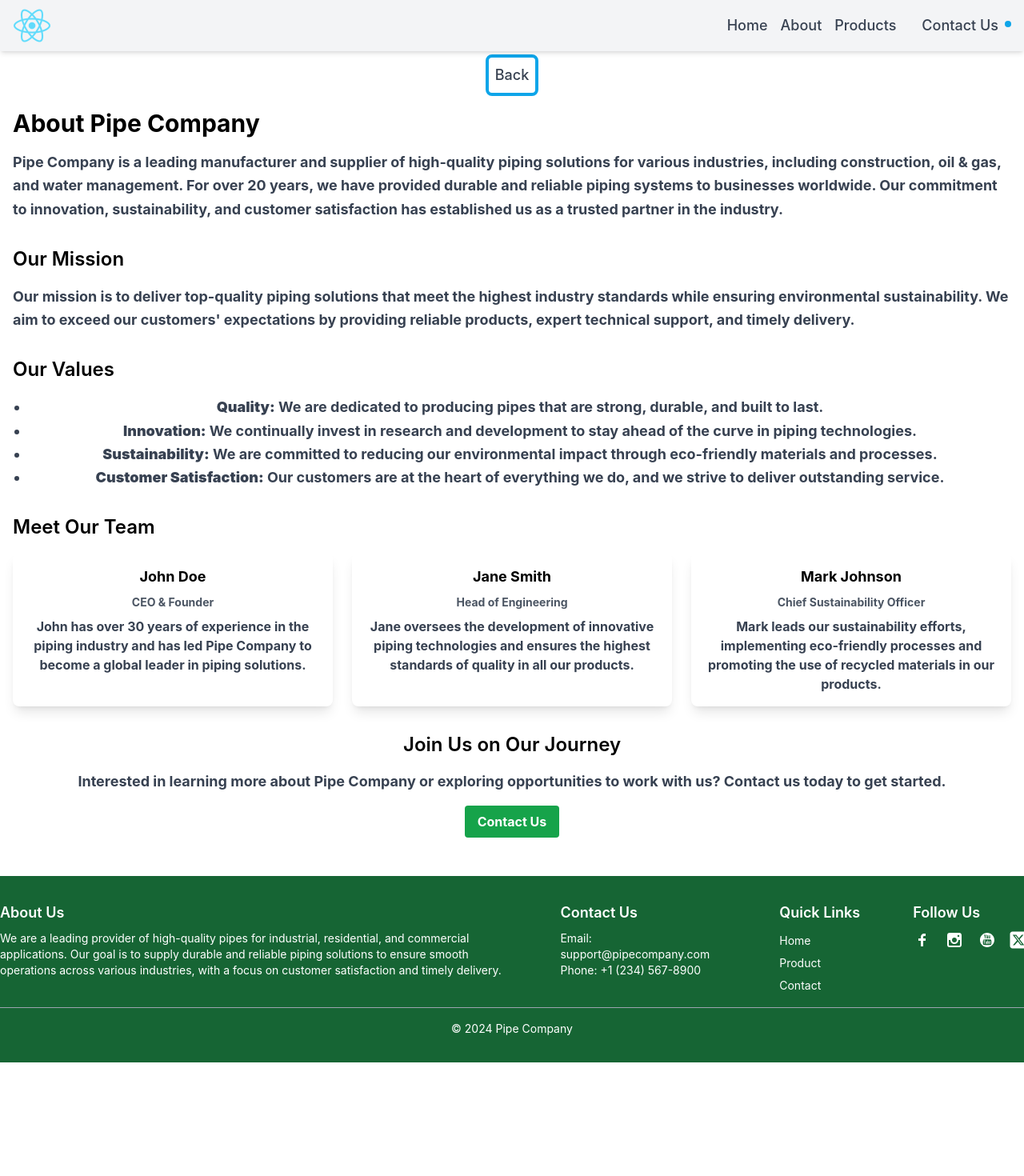
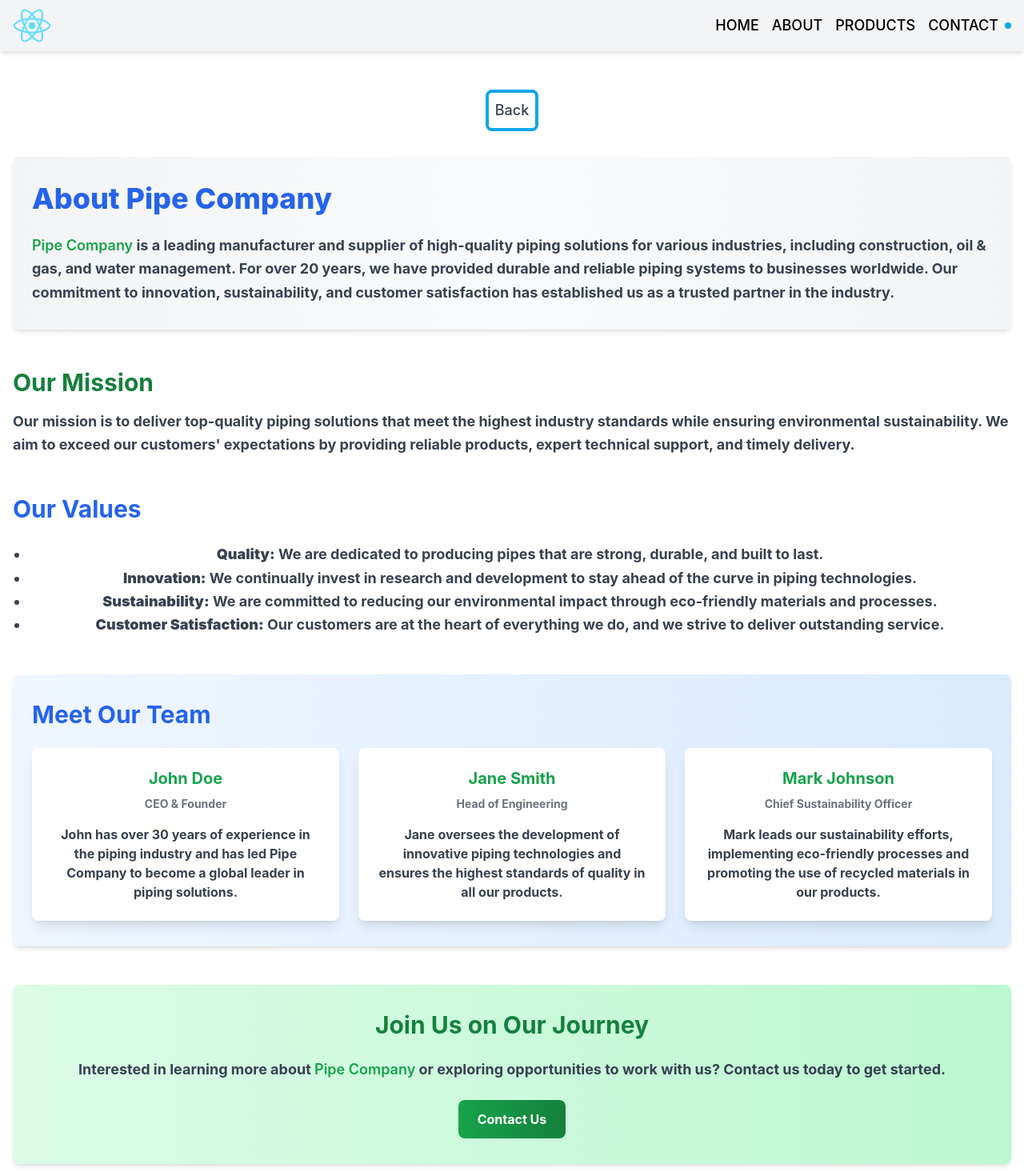
Before and after one commit to chakreshram11/company, a React (Create React App) app: page /about in a window 1280 px wide. Shown: the top 1470 px of the page at 80% size. Before the commit the page ends 1328 px from the top, so only its background shows below. Built offline with nearby package versions, Linux system fonts and the light colour scheme.

Commit message:
css is updated

```diff
--- a/src/App.js
+++ b/src/App.js
@@ -14,7 +14,7 @@ function App() {
     <Router>
       <ScrollToTop />
       <Header />
-      <div className="font-bold text-center mt-9 mb-4">
+      <div className="font-bold text-center mt-16 mb-4">
         <Routes>
           <Route path="/" element={<HomeScreen />} />
           <Route path="/about" element={<AboutScreen />} />
--- a/src/components/Footer.jsx
+++ b/src/components/Footer.jsx
@@ -39,9 +39,9 @@ export default function Footer() {
 
   return (
     <>
-      <footer className="bg-green-800 text-white py-8">
+      <footer className="bg-green-900 text-white py-8">
         <div className="container mx-auto">
-          <div className="flex flex-col md:flex-row justify-between">
+          <div className="flex flex-col md:flex-row justify-between items-center text-center md:text-left">
             <div className="md:w-6/12 mb-6 md:mb-0">
               <h6 className="text-lg font-semibold mb-2">About Us</h6>
               <p className="text-sm">
@@ -57,13 +57,14 @@ export default function Footer() {
               <h6 className="text-lg font-semibold mb-2">Quick Links</h6>
               <ul className="list-none space-y-1">
                 <li><Link to="/" className="text-sm hover:underline">Home</Link></li>
+                <li><Link to="/about" className="text-sm hover:underline">About</Link></li>
                 <li><Link to="/product" className="text-sm hover:underline">Product</Link></li>
                 <li><Link to="/contact" className="text-sm hover:underline">Contact</Link></li>
               </ul>
             </div>
             <div className="md:w-1/12 mb-6 md:mb-0 mr-8">
               <h6 className="text-lg font-semibold mb-2">Follow Us</h6>
-              <div className="flex space-x-4">
+              <div className="flex justify-center md:justify-start space-x-4">
                 <a href="https://www.facebook.com/pipecompany" target="_blank" rel="noopener noreferrer" className="text-white hover:text-blue-500">
                   <TiSocialFacebook size={24} />
                 </a>
--- a/src/components/Header.jsx
+++ b/src/components/Header.jsx
@@ -20,12 +20,18 @@ function Header() {
 
         {/* Desktop Links */}
         <div className="hidden md:flex space-x-4">
-          <Link to="/" className='text-lg font-medium text-gray-700 hover:text-blue-600 transition-colors duration-200'>Home</Link>
-          <Link to="/about" className="text-lg font-medium text-gray-700 hover:text-blue-600 transition-colors duration-200">About</Link>
-          <Link to="/product" className="text-lg font-medium text-gray-700 hover:text-blue-600 transition-colors duration-200">Products</Link>
+          <div>
+          <Link to="/" className='text-lg font-medium text-black-600 hover:text-blue-600 transition-colors duration-200'>HOME</Link>
+          </div>
+          <div>
+          <Link to="/about" className="text-lg font-medium text-black-600 hover:text-blue-600 transition-colors duration-200">ABOUT</Link>
+          </div>
+          <div>
+          <Link to="/product" className="text-lg font-medium text-black-600 hover:text-blue-600 transition-colors duration-200">PRODUCTS</Link>
+          </div>
           <div className="relative flex items-center">
-            <Link to="/contact" className="ml-4 text-lg font-medium text-gray-700 hover:text-blue-600 transition-colors duration-200 pr-2">Contact Us</Link>
-            <span className="relative inline-flex rounded-full h-2 w-2 bg-sky-500 animate-bounce"></span>
+            <Link to="/contact" className="text-lg font-medium text-black-600 hover:text-blue-600 transition-colors duration-200 pr-2">CONTACT</Link>
+            <span className="relative animate-pulse inline-flex rounded-full h-2 w-2 bg-sky-500"></span>
           </div>
         </div>
 
@@ -41,10 +47,10 @@ function Header() {
 
       {/* Mobile Links (Dropdown) */}
       <div className={`${isOpen ? "block" : "hidden"} text-center fixed top-16 left-0 w-full bg-gray-100 md:hidden z-40`}>
-        <Link to="/" className="text-lg font-medium text-gray-700 hover:text-blue-600 transition-colors duration-200 block py-2" onClick={toggleMenu}>Home</Link>
-        <Link to="/about" className="text-lg font-medium text-gray-700 hover:text-blue-600 transition-colors duration-200 block py-2" onClick={toggleMenu}>About</Link>
-        <Link to="/product" className="text-lg font-medium text-gray-700 hover:text-blue-600 transition-colors duration-200 block py-2" onClick={toggleMenu}>Products</Link>
-        <Link to="/contact" className="text-lg font-medium text-gray-700 hover:text-blue-600 transition-colors duration-200 block py-2" onClick={toggleMenu}>Contact Us</Link>
+        <Link to="/" className="text-lg font-medium text-gray-900 hover:text-blue-600 transition-colors duration-200 block py-2" onClick={toggleMenu}>HOME</Link>
+        <Link to="/about" className="text-lg font-medium text-gray-900 hover:text-blue-600 transition-colors duration-200 block py-2" onClick={toggleMenu}>ABOUT</Link>
+        <Link to="/product" className="text-lg font-medium text-gray-900 hover:text-blue-600 transition-colors duration-200 block py-2" onClick={toggleMenu}>PRODUCTS</Link>
+        <Link to="/contact" className="animate-pulse text-lg font-medium text-gray-900 hover:text-blue-600 transition-colors duration-200 block py-2" onClick={toggleMenu}>CONTACT US</Link>
       </div>
     </div>
   );
--- a/src/screens/AboutScreen.jsx
+++ b/src/screens/AboutScreen.jsx
@@ -5,8 +5,8 @@ function AboutScreen() {
   const navigate = useNavigate(); // Hook to navigate programmatically
 
   return (
-    <div className="container mx-auto px-4 py-8">
-      <div className="mb-4">
+    <div className="container mx-auto px-4 py-12 animate-fadeIn">
+      <div className="mb-8 text-center">
         <button
           onClick={() => navigate(-1)}
           className="border-4 border-sky-500 rounded-lg p-2 text-lg font-medium text-gray-700 hover:text-blue-600 transition-colors duration-200"
@@ -16,20 +16,20 @@ function AboutScreen() {
       </div>
 
       {/* About Section */}
-      <section className="mb-8">
-        <h1 className="text-3xl font-bold mb-4 text-center md:text-left">About Pipe Company</h1>
+      <section className="mb-12 bg-gradient-to-r from-gray-100 via-gray-50 to-gray-100 py-8 px-6 rounded-lg shadow-md">
+        <h1 className="text-4xl font-extrabold mb-6 text-center md:text-left text-blue-600">About Pipe Company</h1>
         <p className="text-lg text-gray-700 leading-relaxed text-center md:text-left">
-          Pipe Company is a leading manufacturer and supplier of high-quality piping solutions for various industries, including construction, oil & gas, and water management. For over 20 years, we have provided durable and reliable piping systems to businesses worldwide. Our commitment to innovation, sustainability, and customer satisfaction has established us as a trusted partner in the industry.
+          <span className="text-green-600 font-semibold">Pipe Company</span> is a leading manufacturer and supplier of high-quality piping solutions for various industries, including construction, oil & gas, and water management. For over 20 years, we have provided durable and reliable piping systems to businesses worldwide. Our commitment to innovation, sustainability, and customer satisfaction has established us as a trusted partner in the industry.
         </p>
       </section>
 
       {/* Mission and Values */}
-      <section className="mb-8">
-        <h2 className="text-2xl font-semibold mb-4 text-center md:text-left">Our Mission</h2>
+      <section className="mb-12">
+        <h2 className="text-3xl font-bold mb-4 text-center md:text-left text-green-700">Our Mission</h2>
         <p className="text-lg text-gray-700 leading-relaxed text-center md:text-left">
           Our mission is to deliver top-quality piping solutions that meet the highest industry standards while ensuring environmental sustainability. We aim to exceed our customers' expectations by providing reliable products, expert technical support, and timely delivery.
         </p>
-        <h2 className="text-2xl font-semibold mt-8 mb-4 text-center md:text-left">Our Values</h2>
+        <h2 className="text-3xl font-bold mt-12 mb-6 text-center md:text-left text-blue-600">Our Values</h2>
         <ul className="list-disc pl-5 text-lg text-gray-700 leading-relaxed">
           <li><strong>Quality:</strong> We are dedicated to producing pipes that are strong, durable, and built to last.</li>
           <li><strong>Innovation:</strong> We continually invest in research and development to stay ahead of the curve in piping technologies.</li>
@@ -39,27 +39,27 @@ function AboutScreen() {
       </section>
 
       {/* Team Section */}
-      <section className="mb-8">
-        <h2 className="text-2xl font-semibold mb-4 text-center md:text-left">Meet Our Team</h2>
+      <section className="mb-12 bg-gradient-to-r from-blue-50 to-blue-100 py-8 px-6 rounded-lg shadow-md">
+        <h2 className="text-3xl font-bold mb-6 text-center md:text-left text-blue-600">Meet Our Team</h2>
         <div className="grid grid-cols-1 md:grid-cols-2 lg:grid-cols-3 gap-6">
-          <div className="bg-white p-4 rounded-lg shadow-lg">
-            <h3 className="font-bold text-lg mb-2">John Doe</h3>
-            <p className="text-sm text-gray-600">CEO & Founder</p>
-            <p className="mt-2 text-gray-700">
+          <div className="bg-white p-6 rounded-lg shadow-lg hover:shadow-xl transition duration-300 ease-in-out">
+            <h3 className="font-bold text-xl text-green-600 mb-2">John Doe</h3>
+            <p className="text-sm text-gray-500">CEO & Founder</p>
+            <p className="mt-4 text-gray-700">
               John has over 30 years of experience in the piping industry and has led Pipe Company to become a global leader in piping solutions.
             </p>
           </div>
-          <div className="bg-white p-4 rounded-lg shadow-lg">
-            <h3 className="font-bold text-lg mb-2">Jane Smith</h3>
-            <p className="text-sm text-gray-600">Head of Engineering</p>
-            <p className="mt-2 text-gray-700">
+          <div className="bg-white p-6 rounded-lg shadow-lg hover:shadow-xl transition duration-300 ease-in-out">
+            <h3 className="font-bold text-xl text-green-600 mb-2">Jane Smith</h3>
+            <p className="text-sm text-gray-500">Head of Engineering</p>
+            <p className="mt-4 text-gray-700">
               Jane oversees the development of innovative piping technologies and ensures the highest standards of quality in all our products.
             </p>
           </div>
-          <div className="bg-white p-4 rounded-lg shadow-lg">
-            <h3 className="font-bold text-lg mb-2">Mark Johnson</h3>
-            <p className="text-sm text-gray-600">Chief Sustainability Officer</p>
-            <p className="mt-2 text-gray-700">
+          <div className="bg-white p-6 rounded-lg shadow-lg hover:shadow-xl transition duration-300 ease-in-out">
+            <h3 className="font-bold text-xl text-green-600 mb-2">Mark Johnson</h3>
+            <p className="text-sm text-gray-500">Chief Sustainability Officer</p>
+            <p className="mt-4 text-gray-700">
               Mark leads our sustainability efforts, implementing eco-friendly processes and promoting the use of recycled materials in our products.
             </p>
           </div>
@@ -67,14 +67,14 @@ function AboutScreen() {
       </section>
 
       {/* Call to Action */}
-      <section className="text-center mt-8">
-        <h2 className="text-2xl font-semibold mb-4">Join Us on Our Journey</h2>
-        <p className="text-lg text-gray-700 mb-4">
-          Interested in learning more about Pipe Company or exploring opportunities to work with us? Contact us today to get started.
+      <section className="text-center mt-12 bg-gradient-to-r from-green-100 to-green-200 py-8 rounded-lg shadow-md">
+        <h2 className="text-3xl font-bold mb-6 text-green-700">Join Us on Our Journey</h2>
+        <p className="text-lg text-gray-700 mb-6">
+          Interested in learning more about <span className="text-green-600 font-semibold">Pipe Company</span> or exploring opportunities to work with us? Contact us today to get started.
         </p>
         <button
           onClick={() => navigate('/contact')}
-          className="bg-green-600 text-white py-2 px-4 rounded hover:bg-green-700 transition duration-300"
+          className="bg-gradient-to-r from-green-600 to-green-700 text-white py-3 px-6 rounded-lg hover:from-green-700 hover:to-green-800 transition duration-300"
         >
           Contact Us
         </button>
--- a/src/screens/ContactScreen.jsx
+++ b/src/screens/ContactScreen.jsx
@@ -25,7 +25,7 @@ function ContactScreen() {
   };
 
   return (
-    <div className="container mx-auto px-4 py-8">
+    <div className="container mx-auto px-4 py-8 animate-fadeIn">
       <div className="mb-4">
         <button
           onClick={() => navigate(-1)}
--- a/src/screens/HomeScreen.jsx
+++ b/src/screens/HomeScreen.jsx
@@ -1,4 +1,4 @@
-import React, { useState, useEffect, useRef } from 'react';
+import { useState, useEffect, useRef } from 'react';
 import { Link } from 'react-router-dom';
 import HomeConfig from '../HomeConfig.json';
 import Banner from '../components/Banner'; // Import the new Banner component
@@ -6,6 +6,7 @@ import Banner from '../components/Banner'; // Import the new Banner component
 function HomeScreen() {
   const scrollContainerRef = useRef(null);
   const [currentBannerIndex, setCurrentBannerIndex] = useState(0);
+  const [isVisible, setIsVisible] = useState({});
 
   // Automatic scrolling for the banner
   useEffect(() => {
@@ -24,12 +25,35 @@ function HomeScreen() {
     return () => clearInterval(scrollInterval);
   }, []);
 
+  // IntersectionObserver for triggering animations
+  useEffect(() => {
+    const observer = new IntersectionObserver(
+      (entries) => {
+        entries.forEach((entry) => {
+          setIsVisible((prev) => ({
+            ...prev,
+            [entry.target.id]: entry.isIntersecting,
+          }));
+        });
+      },
+      { threshold: 0.2 }
+    );
+
+    const elements = document.querySelectorAll('.animate-section');
+    elements.forEach((element) => observer.observe(element));
+
+    return () => {
+      elements.forEach((element) => observer.unobserve(element));
+    };
+  }, []);
+
+
   return (
     <div className="container mx-auto">
       {/* Scrollable banner container */}
       <div
         ref={scrollContainerRef}
-        className="flex overflow-x-auto snap-x snap-mandatory w-full h-64 md:h-96 scrollbar-hide"
+        className="flex overflow-x-auto snap-x snap-mandatory w-full h-64 md:h-96 scrollbar-hide rounded-lg"
       >
         {HomeConfig.banners.map((banner, index) => (
           <Banner
@@ -40,49 +64,68 @@ function HomeScreen() {
         ))}
       </div>
 
-      <h1 className="text-2xl font-bold mb-4 text-center animate-fadeIn">
-        Welcome to Pipe Company
-      </h1>
+      <div
+        className={`mt-2 p-2 text-4xl rounded-lg font-extrabold text-center mb-8 text-gradient bg-gradient-to-r from-blue-600 via-green-400 to-blue-500 ${
+          isVisible['welcome'] ? 'animate-fadeIn' : ''
+        } animate-section`}
+        id="welcome"
+      >
+        <h1>Welcome to Pipe Company</h1>
+      </div>
 
       {/* Introduction section */}
-      <section className="mb-8 px-4 animate-fadeIn">
+      <section
+        className={`mb-12 px-4 bg-gradient-to-r from-gray-100 via-gray-50 to-gray-100 py-8 rounded-lg shadow-md ${
+          isVisible['introduction'] ? 'animate-fadeIn' : ''
+        } animate-section`}
+        id="introduction"
+      >
         <p className="text-lg text-gray-700 leading-relaxed">
-          At Pipe Company, we are dedicated to providing top-tier piping solutions for industrial, residential, and commercial applications. With over 20 years of experience, our products are trusted by engineers and businesses around the world. Our commitment to quality, innovation, and sustainability sets us apart.
+          At <span className="text-blue-600 font-semibold">Pipe Company</span>, we are dedicated to providing top-tier piping solutions for industrial, residential, and commercial applications. With over 20 years of experience, our products are trusted by engineers and businesses around the world. Our commitment to quality, innovation, and sustainability sets us apart.
         </p>
       </section>
 
       {/* Featured Products */}
-      <section className="mb-8 animate-fadeUp">
-        <h2 className="text-xl font-semibold mb-4 text-center">Our Featured Products</h2>
-        <div className="grid grid-cols-1 sm:grid-cols-2 md:grid-cols-3 gap-4">
-          <div className="bg-white p-6 shadow-lg rounded-lg hover:shadow-2xl transform hover:scale-105 transition duration-300 ease-in-out">
-            <h3 className="font-bold text-lg">Industrial Pipes</h3>
-            <p className="text-sm text-gray-600">
+      <section
+  className={`mb-12 animate-section ${isVisible['featured-products'] ? 'animate-fadeUp' : ''}`}
+  id="featured-products"
+>
+  <h2 className="text-3xl font-bold text-center text-blue-700 mb-8">Our Featured Products</h2>
+  <div className="grid grid-cols-1 sm:grid-cols-2 md:grid-cols-3 gap-8">
+    <div className="bg-white p-6 shadow-xl rounded-lg transform hover:scale-105 transition-all duration-300 hover:bg-blue-50">
+      <h3 className="font-bold text-lg text-blue-600">Industrial Pipes</h3>
+      <p className="text-gray-600">
         Engineered for high performance in tough industrial environments. Available in various materials including steel, PVC, and more.
       </p>
     </div>
-          <div className="bg-white p-6 shadow-lg rounded-lg hover:shadow-2xl transform hover:scale-105 transition duration-300 ease-in-out">
-            <h3 className="font-bold text-lg">Residential Pipes</h3>
-            <p className="text-sm text-gray-600">
+    <div className="bg-white p-6 shadow-xl rounded-lg transform hover:scale-105 transition-all duration-300 hover:bg-green-50">
+      <h3 className="font-bold text-lg text-green-600">Residential Pipes</h3>
+      <p className="text-gray-600">
         High-quality and reliable pipes for water supply and drainage systems in residential projects.
       </p>
     </div>
-          <div className="bg-white p-6 shadow-lg rounded-lg hover:shadow-2xl transform hover:scale-105 transition duration-300 ease-in-out">
-            <h3 className="font-bold text-lg">Custom Piping Solutions</h3>
-            <p className="text-sm text-gray-600">
+    <div className="bg-white p-6 shadow-xl rounded-lg transform hover:scale-105 transition-all duration-300 hover:bg-yellow-50">
+      <h3 className="font-bold text-lg text-yellow-600">Custom Piping Solutions</h3>
+      <p className="text-gray-600">
         Custom-fabricated pipes tailored to meet the specific needs of your project, no matter the size or complexity.
       </p>
     </div>
   </div>
 </section>
 
+
       {/* Our Expertise */}
-      <section className="mb-8 px-4 animate-fadeUp">
-        <h2 className="text-xl font-semibold mb-4 text-center">Our Expertise</h2>
+      <section
+        className={`mb-12 px-4 bg-gradient-to-r from-green-100 via-green-50 to-green-100 py-8 rounded-lg shadow-md ${
+          isVisible['expertise'] ? 'animate-fadeUp' : ''
+        } animate-section`}
+        id="expertise"
+      >
+        <h2 className="text-3xl font-bold text-center text-green-700 mb-8">Our Expertise</h2>
         <p className="text-lg text-gray-700 leading-relaxed">
-          With a team of highly skilled engineers and technicians, Pipe Company delivers piping solutions that are both efficient and cost-effective. We specialize in a wide range of piping technologies, from high-pressure industrial applications to eco-friendly, sustainable options.
+          With a team of highly skilled engineers and technicians, <span className="text-green-600 font-semibold">Pipe Company</span> delivers piping solutions that are both efficient and cost-effective. We specialize in a wide range of piping technologies, from high-pressure industrial applications to eco-friendly, sustainable options.
         </p>
-        <ul className="list-disc pl-5 mt-4 text-gray-600">
+        <ul className="list-disc pl-5 mt-4 text-gray-700">
           <li>Comprehensive product range for various industries</li>
           <li>On-site consultations and technical support</li>
           <li>Customizable piping systems for unique project needs</li>
@@ -90,50 +133,17 @@ function HomeScreen() {
         </ul>
       </section>
 
-      {/* Sustainable Solutions */}
-      <section className="mb-8 px-4 animate-fadeIn">
-        <h2 className="text-xl font-semibold mb-4 text-center">Sustainable Piping Solutions</h2>
-        <p className="text-lg text-gray-700 leading-relaxed">
-          At Pipe Company, we are committed to sustainability. Our eco-friendly piping solutions are designed to minimize environmental impact without compromising on quality and durability. We offer a range of products made from recycled materials and employ energy-efficient production methods to reduce our carbon footprint.
-        </p>
-        <ul className="list-disc pl-5 mt-4 text-gray-600">
-          <li>Green-certified products for sustainable building projects</li>
-          <li>Durable pipes with a reduced environmental impact</li>
-          <li>Long-lasting materials that require minimal maintenance</li>
-        </ul>
-      </section>
-
-      {/* Industries We Serve */}
-      <section className="mb-8 animate-fadeUp">
-        <h2 className="text-xl font-semibold mb-4 text-center">Industries We Serve</h2>
-        <div className="grid grid-cols-1 sm:grid-cols-2 md:grid-cols-3 gap-4">
-          <div className="bg-white p-6 shadow-lg rounded-lg hover:shadow-2xl transform hover:scale-105 transition duration-300 ease-in-out">
-            <h3 className="font-bold text-lg">Construction</h3>
-            <p className="text-sm text-gray-600">
-              Pipes and piping systems for residential, commercial, and large-scale construction projects.
-            </p>
-          </div>
-          <div className="bg-white p-6 shadow-lg rounded-lg hover:shadow-2xl transform hover:scale-105 transition duration-300 ease-in-out">
-            <h3 className="font-bold text-lg">Oil & Gas</h3>
-            <p className="text-sm text-gray-600">
-              Reliable and durable pipes for oil and gas exploration, drilling, and transportation systems.
-            </p>
-          </div>
-          <div className="bg-white p-6 shadow-lg rounded-lg hover:shadow-2xl transform hover:scale-105 transition duration-300 ease-in-out">
-            <h3 className="font-bold text-lg">Water Management</h3>
-            <p className="text-sm text-gray-600">
-              High-quality pipes designed for efficient water supply and drainage solutions.
-            </p>
-          </div>
-        </div>
-      </section>
-
       {/* Call to Action */}
-      <section className="mb-8 text-center animate-fadeUp">
-        <h2 className="text-xl font-semibold mb-4">Get a Quote Today!</h2>
+      <section
+        className={`mb-12 text-center ${
+          isVisible['cta'] ? 'animate-fadeUp' : ''
+        } animate-section`}
+        id="cta"
+      >
+        <h2 className="text-3xl font-bold text-blue-700 mb-8">Get a Quote Today!</h2>
         <p className="text-lg text-gray-700">Contact us to learn more about our products or to request a custom quote for your project.</p>
         <Link to="/contact">
-          <button className="bg-green-600 text-white py-2 px-4 rounded mt-4 hover:bg-green-700 transition duration-300">
+          <button className="bg-gradient-to-r from-green-500 to-green-700 text-white py-3 px-6 rounded-lg hover:bg-gradient-to-l hover:from-green-600 hover:to-green-800 transition duration-300">
             Contact Us
           </button>
         </Link>
```
Also changed, not shown: src/screens/ProductScreen.jsx (+24 -24 lines), tailwind.config.js (+8 -9 lines). Lines whose indentation alone changed are shown as unchanged.
